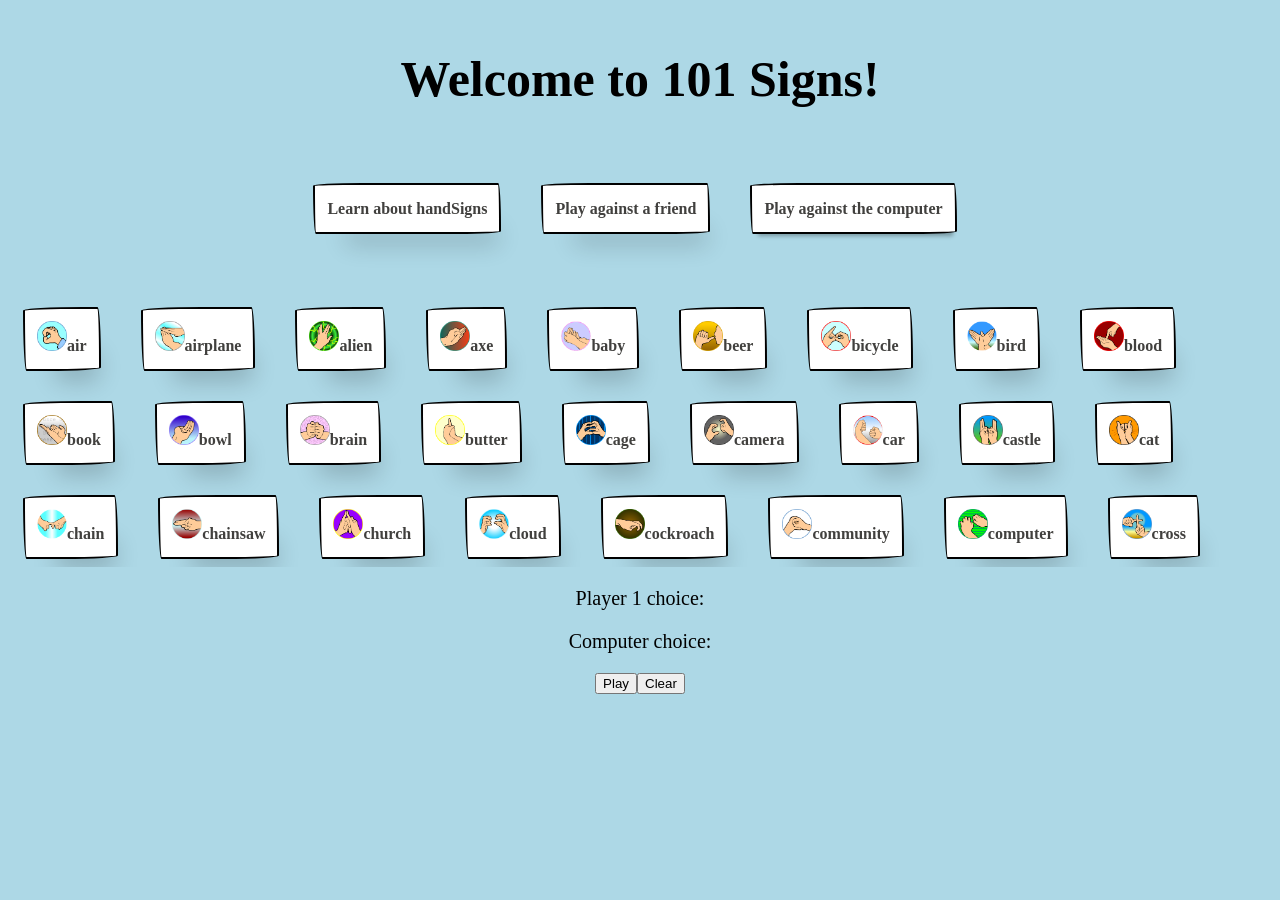
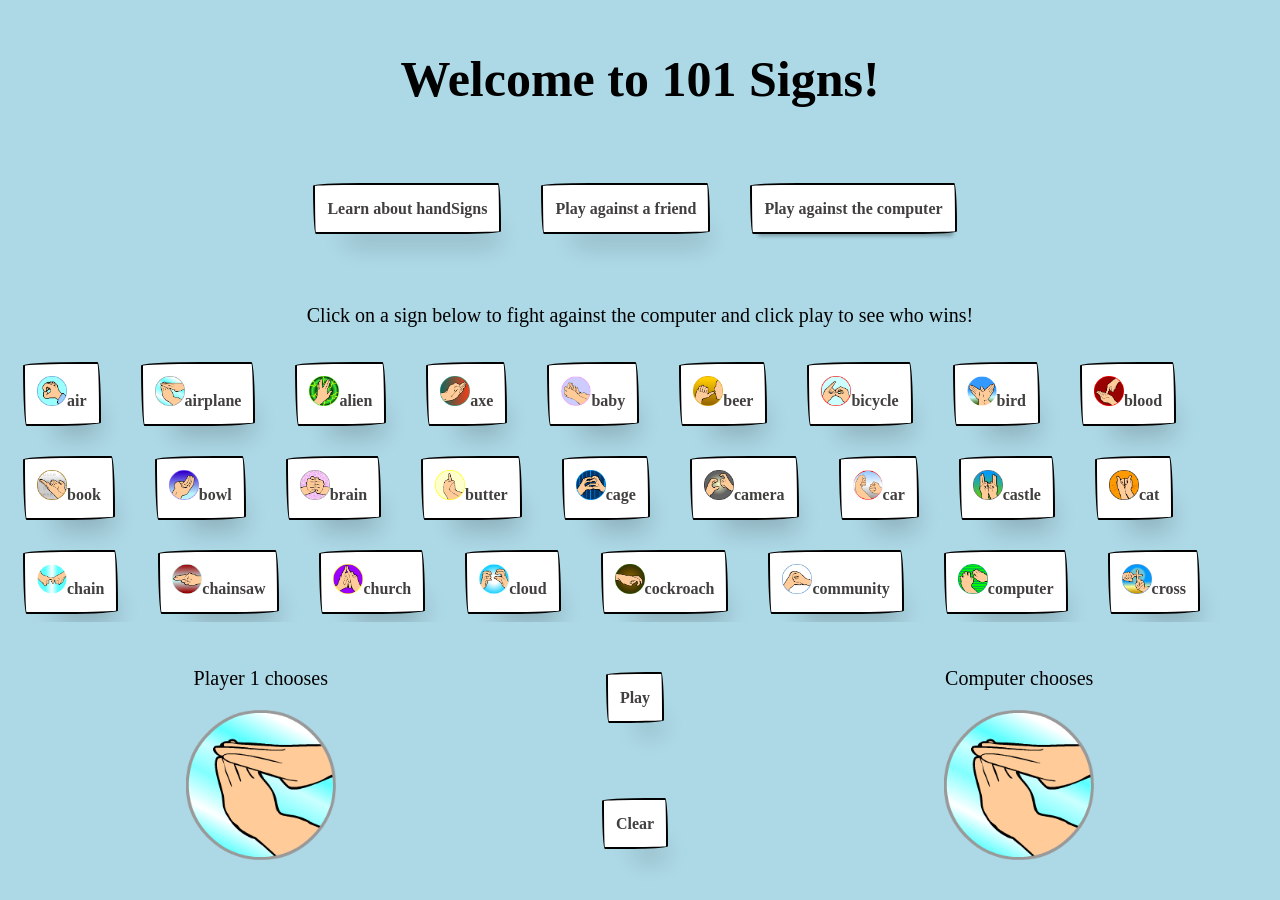
Before and after one commit to austinpc-source/creative-lab-3, a React (Create React App) app in the folder lab3-app/: page / in a window 1280 px wide. Both pictures are taken after a click on the button "Play against the computer". Shown: the top 900 px of the page. Before the commit the page ends 800 px from the top, so only its background shows below. Built offline with nearby package versions, Linux system fonts and the light colour scheme.

Commit message:
Update PVC.js

```diff
--- a/lab3-app/src/PVC.js
+++ b/lab3-app/src/PVC.js
@@ -2,10 +2,26 @@ import React from 'react';
 import Menu from './menu'
 import './handsigns.css';
 
+function SetImagePath(props) {
+    let imagePath;
+    if (props.value === 4 || props.value === 15 || props.value === 37 || props.value === 38 ||
+        props.value === 52 || props.value === 62 || props.value === 63 || props.value === 74 ||
+        props.value === 85 || props.value === 94) {
+            imagePath = "/hand_images/" + props.value + ".gif";
+    } else {
+        imagePath = "/hand_images/" + props.value + ".png"
+    }
+    console.log(process.env.PUBLIC_URL);
+    console.log(imagePath);
+
+    return(
+        <img src={process.env.PUBLIC_URL + imagePath} alt="" className="played-icon"/>
+    );
+}
 
 function FetchButton(props) {
     return(
-        <button className="fetch" onClick={props.onClick}>
+        <button className="fetch" onClick={props.onClick} class= "button-55">
             Play
         </button>
     );
@@ -13,7 +29,7 @@ function FetchButton(props) {
 
 function ClearButton(props) {
     return(
-        <button className="clear" onClick={props.onClick}>
+        <button className="clear" onClick={props.onClick}  class= "button-55">
             Clear
         </button>
     );
@@ -81,6 +97,7 @@ class PVC extends React.Component {
         this.setState({results: ""});
     }
 
+
     render() {
         let status = "";
         let winner = "";
@@ -96,13 +113,22 @@ class PVC extends React.Component {
 
         return(
             <div>
+                <p class="info"> Click on a sign below to fight against the computer and click play to see who wins! </p>
                 <Menu onClick={this.handleSignSelection} />
-                <p>Player 1 choice: {this.state.p1Choice}</p>
-                <p>Computer choice: {this.state.computerChoice}</p>
-                <FetchButton onClick={this.fetchResults}/>
-                <ClearButton onClick={this.clearPlayerChoice}/>
-                <p>{status}</p>
-                <p>{winner}</p>
+                <div class="leftbox">
+                    <p>Player 1 chooses {this.state.p1Choice}</p>
+                    <SetImagePath class="played-icon !important" value={1} />
+                </div>
+                <div class="rightbox">
+                    <p>Computer chooses {this.state.computerChoice}</p>
+                    <SetImagePath class="played-icon !important" value={1} />
+                </div>
+                <div class="middlebox">
+                    <FetchButton onClick={this.fetchResults}/>
+                    <ClearButton onClick={this.clearPlayerChoice}/>
+                    <p>{status}</p>
+                    <p>{winner}</p>
+                </div>
             </div>
         );
     }
```
